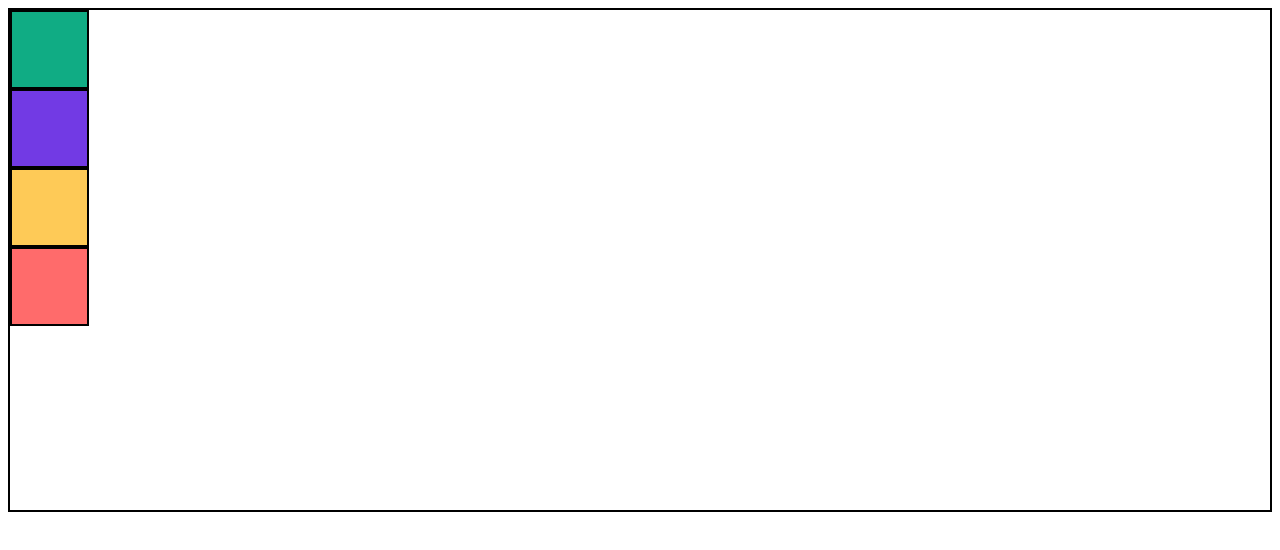
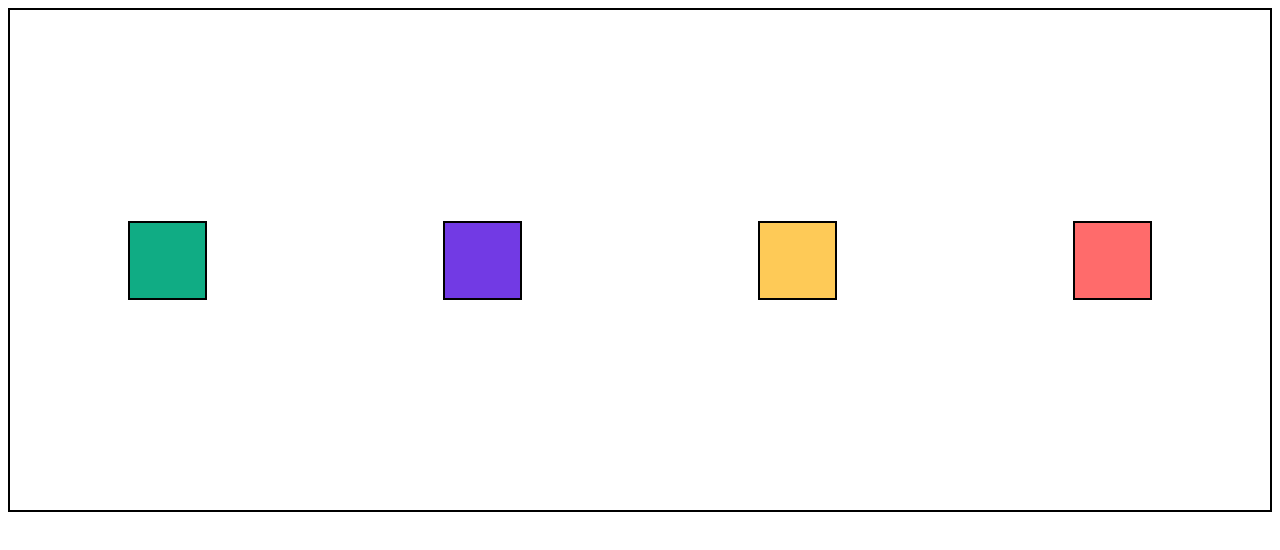
Before and after one commit to ismora/C2_2025_SOFT11, a plain HTML site: page Flexbox/index.html in a window 1280 px wide. Drawn offline with Linux system fonts and the light colour scheme.

Commit message:
[update] Alineación

```diff
--- a/Flexbox/css/index.css
+++ b/Flexbox/css/index.css
@@ -1,7 +1,10 @@
 #sctContenedor { /* id = #nombreId*/
     border: 2px solid #000;
     height: 500px;
-
+    display: flex;
+    flex-direction: row; /* Cambiar el eje principal */
+    justify-content: space-around; /* Alineación en el eje principal */
+    align-items: center;
 }
 
 .cuadro{ /* Clase = .nombreClase */
```
